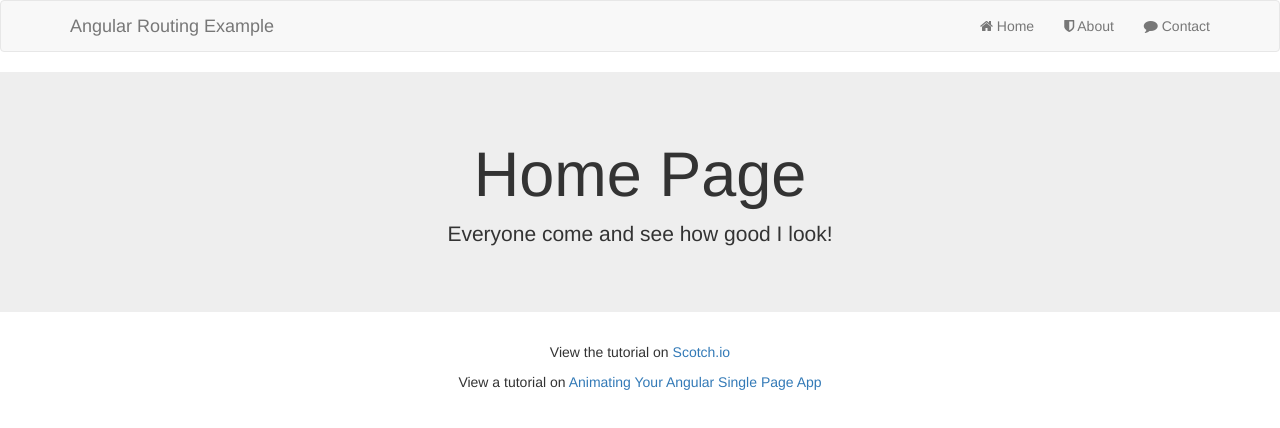
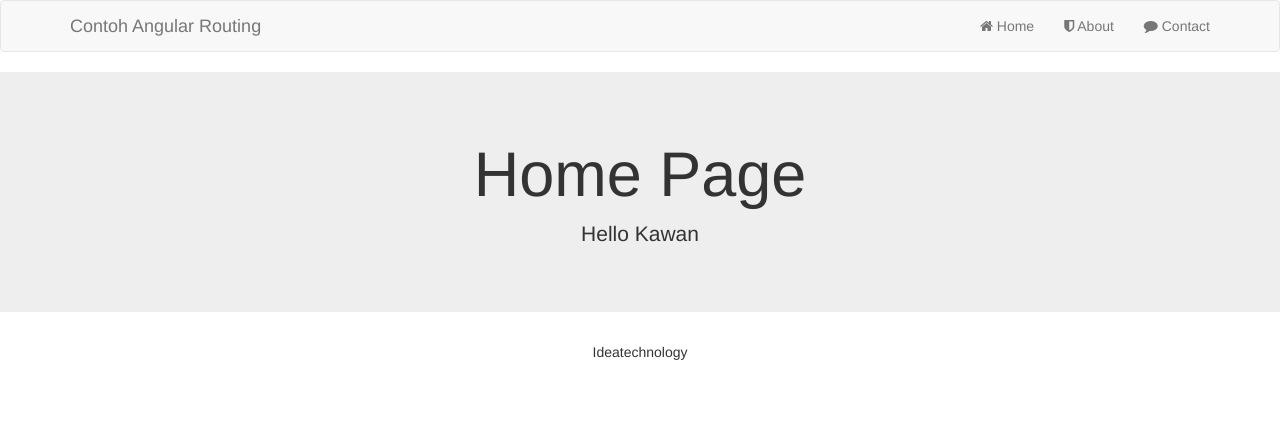
Before and after one commit to Ideatechnology/angular-view-routing-template, a plain HTML site: page index.html in a window 1280 px wide. Drawn offline with nearby package versions, Linux system fonts and the light colour scheme; some packages are replaced by stand-ins of ours.

Commit message:
perubaha ke dua

```diff
--- a/index.html
+++ b/index.html
@@ -20,7 +20,7 @@
   <nav class="navbar navbar-default">
     <div class="container">
       <div class="navbar-header">
-        <a class="navbar-brand" href="/">Angular Routing Example</a>
+        <a class="navbar-brand" href="/">Contoh Angular Routing</a>
       </div>
 
       <ul class="nav navbar-nav navbar-right">
@@ -40,9 +40,7 @@
   </div>
 
   <footer class="text-center">
-    <p>View the tutorial on <a href="http://scotch.io/tutorials/javascript/single-page-apps-with-angularjs-routing-and-templating">Scotch.io</a></p>
-
-    <p>View a tutorial on <a href="http://scotch.io/tutorials/javascript/animating-angularjs-apps-ngview">Animating Your Angular Single Page App</a></p>
+    <p>Ideatechnology</p>
   </footer>
 
 </body>
--- a/script.js
+++ b/script.js
@@ -27,13 +27,13 @@
 	// create the controller and inject Angular's $scope
 	scotchApp.controller('mainController', function($scope) {
 		// create a message to display in our view
-		$scope.message = 'Everyone come and see how good I look!';
+		$scope.message = 'Hello Kawan';
 	});
 
 	scotchApp.controller('aboutController', function($scope) {
-		$scope.message = 'Look! I am an about page.';
+		$scope.message = 'Lihat aku';
 	});
 
 	scotchApp.controller('contactController', function($scope) {
-		$scope.message = 'Contact us! JK. This is just a demo.';
+		$scope.message = 'Kerenkan Nama ku Angular';
 	});
```
